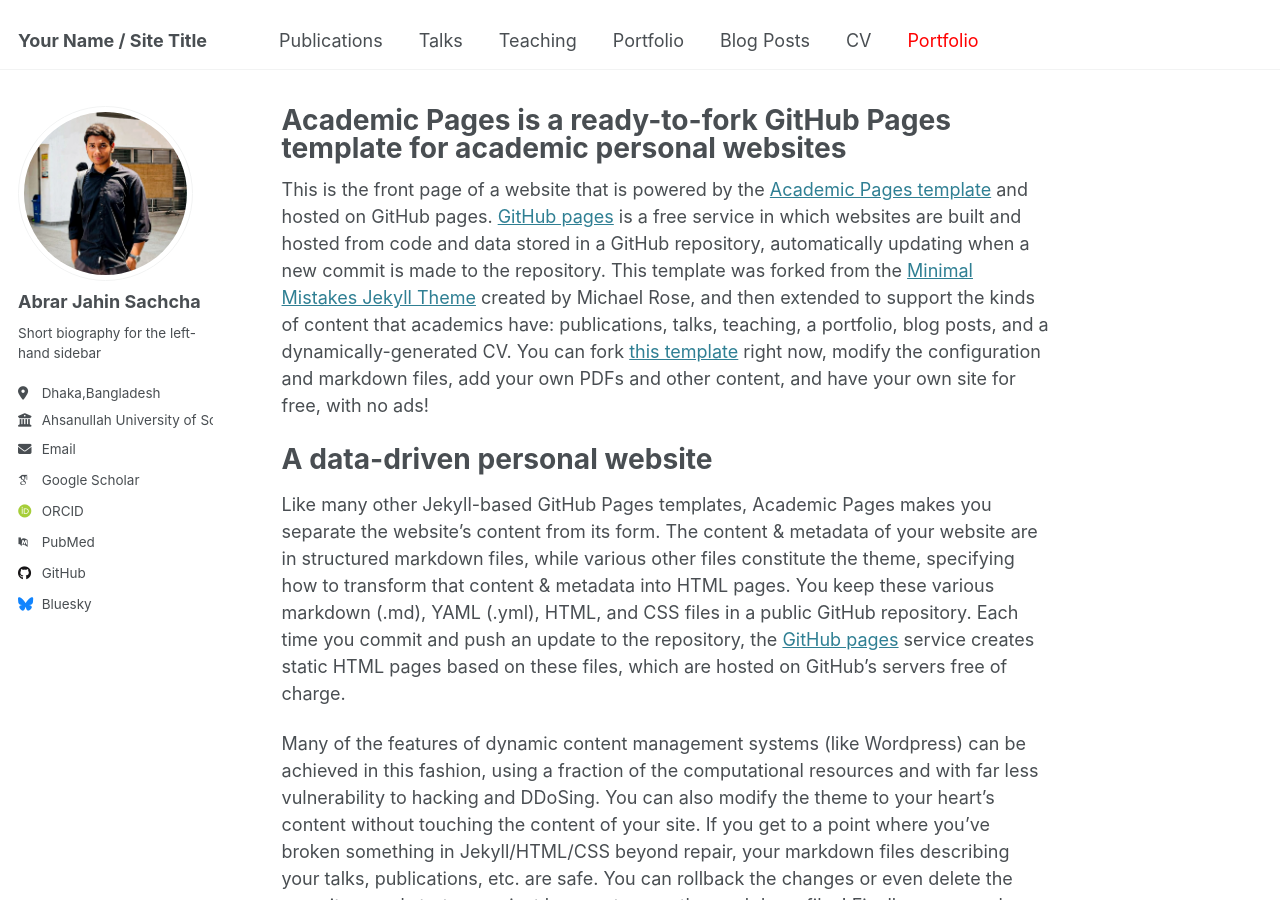
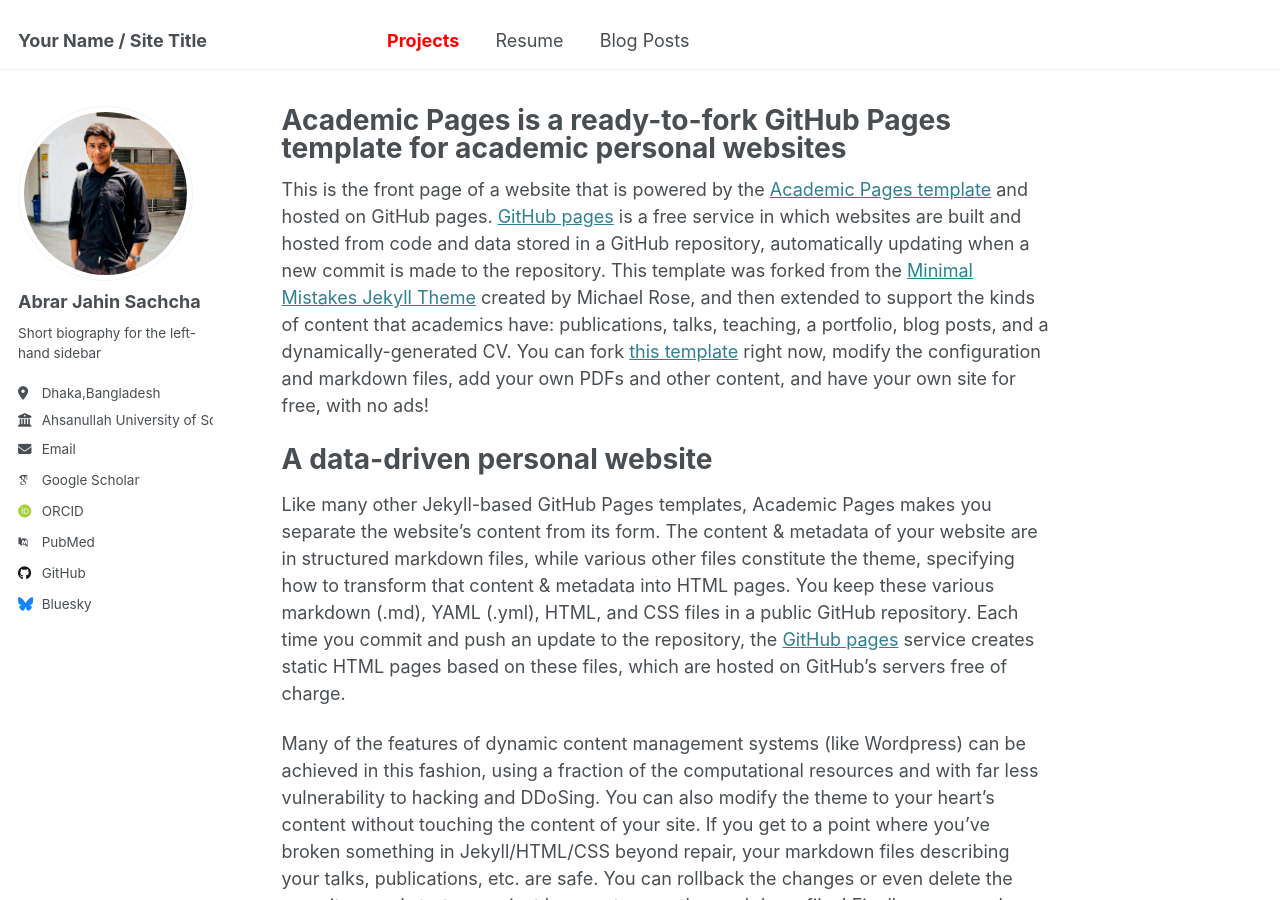
Before and after one commit to AbrarJahin7/cyberportfolio.github.io, a Jekyll site: the page built from _pages/about.md, in a window 1280 px wide and 900 px high. Built offline with Jekyll 4.4.1, drawn with Linux system fonts in a browser that asks for light colours; some web fonts are replaced.

Commit message:
Update navigation.yml

```diff
--- a/_data/navigation.yml
+++ b/_data/navigation.yml
@@ -5,25 +5,26 @@
 # prevent it from being included in the site.
 
 main:
-  - title: "Publications"
-    url: /publications/
+  - #title: "Publications"
+    #url: /publications/
 
-  - title: "Talks"
-    url: /talks/
+  - #title: "Talks"
+    #url: /talks/
 
-  - title: "Teaching"
-    url: /teaching/
+  - #title: "Teaching"
+    #url: /teaching/
+  - title: "<span style='color: red; font-weight: bold;'>Projects</span>"
+    url: /portfolio/
 
-  - title: "Portfolio"
-    url: /portfolio/
+  - title: "Resume"
+    url: /cv/
+  #- title: "Portfolio"
+    #url: /portfolio/
 
   - title: "Blog Posts"
     url: /year-archive/
 
-  - title: "CV"
-    url: /cv/
+
 
  # - title: "Guide"
     #url: /markdown/
-  - title: "<span style='color: red;'>Portfolio</span>"
-    url: /portfolio/
```
